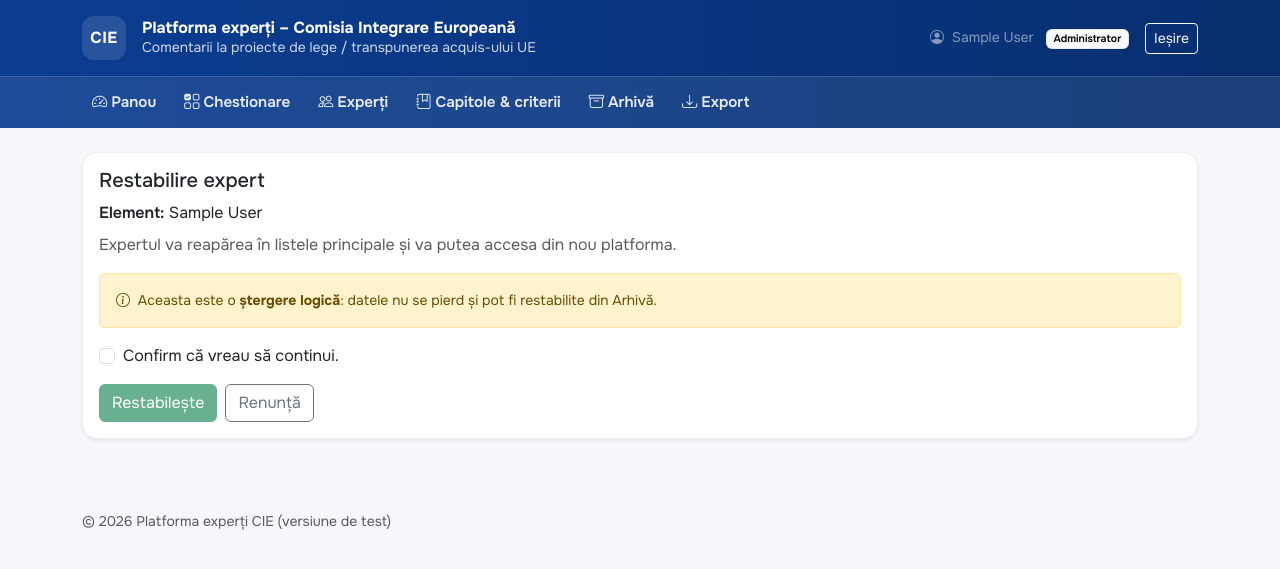
After one commit to spatarum/cie-platforma, a Django app: page /administrare/experti/1/restabilire/ in a window 1280 px wide. The commit adds this page. Shown: the top 569 px of the page. Run offline with Django 4.2, Linux system fonts and the light colour scheme; the visitor is signed in with stand-in values (Sample User, id 1); data comes from the database, SQL or seed files in the repository.

Commit message:
Add files via upload

```diff
--- a/portal/urls.py
+++ b/portal/urls.py
@@ -16,16 +16,30 @@ urlpatterns = [
 
     # Admin
     path("administrare/", views.admin_dashboard, name="admin_dashboard"),
+
     path("administrare/chestionare/", views.admin_questionnaire_list, name="admin_chestionare_list"),
     path("administrare/chestionare/nou/", views.admin_questionnaire_create, name="admin_chestionar_create"),
     path("administrare/chestionare/<int:pk>/editare/", views.admin_questionnaire_edit, name="admin_chestionar_edit"),
+    path("administrare/chestionare/<int:pk>/arhivare/", views.admin_chestionar_arhivare, name="admin_chestionar_arhivare"),
+    path("administrare/chestionare/<int:pk>/restabilire/", views.admin_chestionar_restabilire, name="admin_chestionar_restabilire"),
+    path("administrare/chestionare/<int:pk>/raspunsuri/", views.admin_chestionar_raspunsuri, name="admin_chestionar_raspunsuri"),
+    path(
+        "administrare/chestionare/<int:pk>/raspunsuri/expert/<int:expert_id>/",
+        views.admin_chestionar_raspunsuri_expert,
+        name="admin_chestionar_raspunsuri_expert",
+    ),
 
     path("administrare/experti/", views.admin_expert_list, name="admin_experti_list"),
     path("administrare/experti/nou/", views.admin_expert_create, name="admin_expert_create"),
     path("administrare/experti/<int:pk>/editare/", views.admin_expert_edit, name="admin_expert_edit"),
+    path("administrare/experti/<int:pk>/arhivare/", views.admin_expert_arhivare, name="admin_expert_arhivare"),
+    path("administrare/experti/<int:pk>/restabilire/", views.admin_expert_restabilire, name="admin_expert_restabilire"),
 
     path("administrare/referinte/", views.admin_referinte, name="admin_referinte"),
     path("administrare/capitole/<int:pk>/", views.admin_capitol_dashboard, name="admin_capitol_dashboard"),
     path("administrare/criterii/<int:pk>/", views.admin_criteriu_dashboard, name="admin_criteriu_dashboard"),
+
+    path("administrare/arhiva/", views.admin_arhiva, name="admin_arhiva"),
+
     path("administrare/export/", views.admin_export, name="admin_export"),
 ]
--- a/portal/views.py
+++ b/portal/views.py
@@ -10,7 +10,7 @@ from django.utils import timezone
 
 from .exports import export_csv, export_pdf, export_xlsx
 from .forms import ChestionarForm, ExpertCreateForm, ExpertUpdateForm, RaspunsChestionarForm
-from .models import Chapter, Criterion, ExpertProfile, Questionnaire, Submission
+from .models import Answer, Chapter, Criterion, ExpertProfile, Question, Questionnaire, Submission
 from .utils import group_chapters_by_cluster
 
 
@@ -32,7 +32,7 @@ def _get_or_create_profile(user: User) -> ExpertProfile:
 def _expert_accessible_qs(user: User):
     profil = _get_or_create_profile(user)
     return (
-        Questionnaire.objects.filter(
+        Questionnaire.objects.filter(arhivat=False).filter(
             Q(capitole__in=profil.capitole.all()) | Q(criterii__in=profil.criterii.all())
         )
         .distinct()
@@ -41,6 +41,9 @@ def _expert_accessible_qs(user: User):
 
 
 def _expert_can_access(user: User, chestionar: Questionnaire) -> bool:
+    if getattr(chestionar, 'arhivat', False):
+        return False
+
     profil = _get_or_create_profile(user)
     expert_chapters = set(profil.capitole.values_list("id", flat=True))
     expert_criteria = set(profil.criterii.values_list("id", flat=True))
@@ -178,20 +181,18 @@ def expert_questionnaire(request, pk: int):
 
 @user_passes_test(is_admin)
 def admin_dashboard(request):
-    chestionare = Questionnaire.objects.all().order_by("-creat_la")[:10]
-    experti = User.objects.filter(is_staff=False).count()
+    chestionare = Questionnaire.objects.filter(arhivat=False).order_by("-creat_la")[:10]
+    experti = User.objects.filter(is_staff=False, is_active=True).count()
     return render(
         request,
         "portal/admin_dashboard.html",
         {"chestionare": chestionare, "nr_experti": experti},
     )
 
-
 @user_passes_test(is_admin)
 def admin_questionnaire_list(request):
-    chestionare = Questionnaire.objects.all().order_by("-creat_la")
+    chestionare = Questionnaire.objects.filter(arhivat=False).order_by("-creat_la")
     return render(request, "portal/admin_chestionare_list.html", {"chestionare": chestionare})
-
 
 @user_passes_test(is_admin)
 def admin_questionnaire_create(request):
@@ -247,9 +248,8 @@ def admin_questionnaire_edit(request, pk: int):
 
 @user_passes_test(is_admin)
 def admin_expert_list(request):
-    experti = User.objects.filter(is_staff=False).order_by("last_name", "first_name")
+    experti = User.objects.filter(is_staff=False, is_active=True).order_by("last_name", "first_name")
     return render(request, "portal/admin_experti_list.html", {"experti": experti})
-
 
 @user_passes_test(is_admin)
 def admin_expert_create(request):
@@ -312,33 +312,39 @@ def admin_capitol_dashboard(request, pk: int):
     capitol = get_object_or_404(Chapter, pk=pk)
 
     expert_ids_qs = (
-        User.objects.filter(is_staff=False, profil_expert__capitole=capitol)
+        User.objects.filter(is_staff=False, is_active=True, profil_expert__capitole=capitol)
         .values_list("id", flat=True)
         .distinct()
     )
     expert_ids = list(expert_ids_qs)
     nr_experti = len(expert_ids)
 
-    chestionare_qs = Questionnaire.objects.filter(capitole=capitol).distinct().order_by("-creat_la")
+    chestionare_qs = (
+        Questionnaire.objects.filter(arhivat=False, capitole=capitol)
+        .distinct()
+        .order_by("-creat_la")
+    )
     chestionare = list(chestionare_qs)
     nr_chestionare = len(chestionare)
 
-    # Per chestionar: câți experți (din cei alocați capitolului) au răspuns (trimis sau cel puțin un răspuns completat)
+    # Per chestionar: respondenti + procent
     for q in chestionare:
         if nr_experti == 0:
             q.nr_respondenti = 0
             q.proc_respondenti = 0
+            q.respondenti = []
             continue
 
-        nr_resp = (
+        resp_ids_qs = (
             Submission.objects.filter(questionnaire=q, expert_id__in=expert_ids)
             .filter(Q(status=Submission.STATUS_TRIMIS) | Q(raspunsuri__text__gt=""))
-            .values("expert_id")
+            .values_list("expert_id", flat=True)
             .distinct()
-            .count()
         )
-        q.nr_respondenti = nr_resp
-        q.proc_respondenti = round((nr_resp / nr_experti) * 100, 1)
+        resp_ids = list(resp_ids_qs)
+        q.nr_respondenti = len(resp_ids)
+        q.proc_respondenti = round((q.nr_respondenti / nr_experti) * 100, 1)
+        q.respondenti = list(User.objects.filter(id__in=resp_ids).order_by("last_name", "first_name"))
 
     # La nivel de capitol: experți unici care au răspuns la cel puțin un chestionar din acest capitol
     if nr_experti and nr_chestionare:
@@ -368,40 +374,45 @@ def admin_capitol_dashboard(request, pk: int):
     )
 
 
+
 @user_passes_test(is_admin)
 def admin_criteriu_dashboard(request, pk: int):
     criteriu = get_object_or_404(Criterion, pk=pk)
 
     expert_ids_qs = (
-        User.objects.filter(is_staff=False, profil_expert__criterii=criteriu)
+        User.objects.filter(is_staff=False, is_active=True, profil_expert__criterii=criteriu)
         .values_list("id", flat=True)
         .distinct()
     )
     expert_ids = list(expert_ids_qs)
     nr_experti = len(expert_ids)
 
-    chestionare_qs = Questionnaire.objects.filter(criterii=criteriu).distinct().order_by("-creat_la")
+    chestionare_qs = (
+        Questionnaire.objects.filter(arhivat=False, criterii=criteriu)
+        .distinct()
+        .order_by("-creat_la")
+    )
     chestionare = list(chestionare_qs)
     nr_chestionare = len(chestionare)
 
-    # Per chestionar: câți experți (din cei alocați criteriului) au răspuns (trimis sau cel puțin un răspuns completat)
     for q in chestionare:
         if nr_experti == 0:
             q.nr_respondenti = 0
             q.proc_respondenti = 0
+            q.respondenti = []
             continue
 
-        nr_resp = (
+        resp_ids_qs = (
             Submission.objects.filter(questionnaire=q, expert_id__in=expert_ids)
             .filter(Q(status=Submission.STATUS_TRIMIS) | Q(raspunsuri__text__gt=""))
-            .values("expert_id")
+            .values_list("expert_id", flat=True)
             .distinct()
-            .count()
         )
-        q.nr_respondenti = nr_resp
-        q.proc_respondenti = round((nr_resp / nr_experti) * 100, 1)
+        resp_ids = list(resp_ids_qs)
+        q.nr_respondenti = len(resp_ids)
+        q.proc_respondenti = round((q.nr_respondenti / nr_experti) * 100, 1)
+        q.respondenti = list(User.objects.filter(id__in=resp_ids).order_by("last_name", "first_name"))
 
-    # La nivel de criteriu: experți unici care au răspuns la cel puțin un chestionar din acest criteriu
     if nr_experti and nr_chestionare:
         nr_experti_care_au_raspuns = (
             Submission.objects.filter(questionnaire__in=chestionare, expert_id__in=expert_ids)
@@ -429,9 +440,10 @@ def admin_criteriu_dashboard(request, pk: int):
     )
 
 
+
 @user_passes_test(is_admin)
 def admin_export(request):
-    chestionare_all = Questionnaire.objects.all().order_by("-creat_la")
+    chestionare_all = Questionnaire.objects.filter(arhivat=False).order_by("-creat_la")
     chapters_all = Chapter.objects.all().order_by("numar")
     criteria_all = Criterion.objects.all().order_by("cod")
 
@@ -443,11 +455,11 @@ def admin_export(request):
 
         qs = Questionnaire.objects.none()
         if ids:
-            qs = qs | Questionnaire.objects.filter(id__in=ids)
+            qs = qs | Questionnaire.objects.filter(arhivat=False, id__in=ids)
         if ch_ids:
-            qs = qs | Questionnaire.objects.filter(capitole__id__in=ch_ids)
+            qs = qs | Questionnaire.objects.filter(arhivat=False, capitole__id__in=ch_ids)
         if cr_ids:
-            qs = qs | Questionnaire.objects.filter(criterii__id__in=cr_ids)
+            qs = qs | Questionnaire.objects.filter(arhivat=False, criterii__id__in=cr_ids)
         qs = qs.distinct().order_by("-creat_la")
 
         if not qs.exists():
@@ -481,3 +493,205 @@ def admin_export(request):
         "portal/admin_export.html",
         {"chestionare": chestionare_all, "capitole": chapters_all, "criterii": criteria_all},
     )
+
+
+# -------------------- ARHIVARE (soft delete) --------------------
+
+
+@user_passes_test(is_admin)
+def admin_arhiva(request):
+    experti_arhivati = (
+        User.objects.filter(is_staff=False, is_active=False, profil_expert__arhivat=True)
+        .select_related("profil_expert")
+        .order_by("last_name", "first_name")
+    )
+    chestionare_arhivate = Questionnaire.objects.filter(arhivat=True).order_by("-arhivat_la", "-creat_la")
+    return render(
+        request,
+        "portal/admin_arhiva.html",
+        {"experti": experti_arhivati, "chestionare": chestionare_arhivate},
+    )
+
+
+@user_passes_test(is_admin)
+def admin_expert_arhivare(request, pk: int):
+    user = get_object_or_404(User, pk=pk)
+    if user.is_staff:
+        messages.error(request, "Acest utilizator este administrator.")
+        return redirect("admin_experti_list")
+
+    profil = _get_or_create_profile(user)
+
+    if request.method == "POST":
+        profil.arhivat = True
+        profil.arhivat_la = timezone.now()
+        profil.save(update_fields=["arhivat", "arhivat_la"])
+        user.is_active = False
+        user.save(update_fields=["is_active"])
+        messages.success(request, "Expertul a fost mutat în arhivă (nu a fost șters definitiv).")
+        return redirect("admin_experti_list")
+
+    return render(
+        request,
+        "portal/admin_confirm.html",
+        {
+            "titlu": "Arhivare expert",
+            "obiect": user.get_full_name() or user.username,
+            "mesaj": "Acest expert va fi scos din listele principale și nu va mai putea accesa platforma. Îl vei putea restabili ulterior din Arhivă.",
+            "confirm_text": "Arhivează",
+            "confirm_class": "btn-danger",
+            "cancel_url": request.GET.get("next") or "/administrare/experti/",
+        },
+    )
+
+
+@user_passes_test(is_admin)
+def admin_expert_restabilire(request, pk: int):
+    user = get_object_or_404(User, pk=pk)
+    profil = _get_or_create_profile(user)
+
+    if request.method == "POST":
+        profil.arhivat = False
+        profil.arhivat_la = None
+        profil.save(update_fields=["arhivat", "arhivat_la"])
+        user.is_active = True
+        user.save(update_fields=["is_active"])
+        messages.success(request, "Expertul a fost restabilit.")
+        return redirect("admin_arhiva")
+
+    return render(
+        request,
+        "portal/admin_confirm.html",
+        {
+            "titlu": "Restabilire expert",
+            "obiect": user.get_full_name() or user.username,
+            "mesaj": "Expertul va reapărea în listele principale și va putea accesa din nou platforma.",
+            "confirm_text": "Restabilește",
+            "confirm_class": "btn-success",
+            "cancel_url": request.GET.get("next") or "/administrare/arhiva/",
+        },
+    )
+
+
+@user_passes_test(is_admin)
+def admin_chestionar_arhivare(request, pk: int):
+    chestionar = get_object_or_404(Questionnaire, pk=pk)
+
+    if request.method == "POST":
+        chestionar.arhivat = True
+        chestionar.arhivat_la = timezone.now()
+        chestionar.save(update_fields=["arhivat", "arhivat_la"])
+        messages.success(request, "Chestionarul a fost mutat în arhivă (nu a fost șters definitiv).")
+        return redirect("admin_chestionare_list")
+
+    return render(
+        request,
+        "portal/admin_confirm.html",
+        {
+            "titlu": "Arhivare chestionar",
+            "obiect": chestionar.titlu,
+            "mesaj": "Chestionarul va fi scos din listele principale (admin și experți). Îl vei putea restabili ulterior din Arhivă.",
+            "confirm_text": "Arhivează",
+            "confirm_class": "btn-danger",
+            "cancel_url": request.GET.get("next") or "/administrare/chestionare/",
+        },
+    )
+
+
+@user_passes_test(is_admin)
+def admin_chestionar_restabilire(request, pk: int):
+    chestionar = get_object_or_404(Questionnaire, pk=pk)
+
+    if request.method == "POST":
+        chestionar.arhivat = False
+        chestionar.arhivat_la = None
+        chestionar.save(update_fields=["arhivat", "arhivat_la"])
+        messages.success(request, "Chestionarul a fost restabilit.")
+        return redirect("admin_arhiva")
+
+    return render(
+        request,
+        "portal/admin_confirm.html",
+        {
+            "titlu": "Restabilire chestionar",
+            "obiect": chestionar.titlu,
+            "mesaj": "Chestionarul va reapărea în listele principale.",
+            "confirm_text": "Restabilește",
+            "confirm_class": "btn-success",
+            "cancel_url": request.GET.get("next") or "/administrare/arhiva/",
+        },
+    )
+
+
+# -------------------- RĂSPUNSURI (dashboard avansat) --------------------
+
+
+@user_passes_test(is_admin)
+def admin_chestionar_raspunsuri(request, pk: int):
+    chestionar = get_object_or_404(Questionnaire, pk=pk)
+
+    submissions = (
+        Submission.objects.filter(questionnaire=chestionar)
+        .filter(Q(status=Submission.STATUS_TRIMIS) | Q(raspunsuri__text__gt=""))
+        .select_related("expert")
+        .prefetch_related("raspunsuri", "raspunsuri__question")
+        .order_by("expert__last_name", "expert__first_name")
+        .distinct()
+    )
+
+    experti = [s.expert for s in submissions]
+    intrebari = list(chestionar.intrebari.all().order_by("ord"))
+
+    # answers[expert_id][question_id] = text
+    answers = {}
+    for s in submissions:
+        m = {}
+        for a in s.raspunsuri.all():
+            m[a.question_id] = a.text
+        answers[s.expert_id] = m
+
+    back_url = request.GET.get("back")
+
+    return render(
+        request,
+        "portal/admin_chestionar_raspunsuri.html",
+        {
+            "chestionar": chestionar,
+            "experti": experti,
+            "intrebari": intrebari,
+            "answers": answers,
+            "back_url": back_url,
+        },
+    )
+
+
+@user_passes_test(is_admin)
+def admin_chestionar_raspunsuri_expert(request, pk: int, expert_id: int):
+    chestionar = get_object_or_404(Questionnaire, pk=pk)
+    expert = get_object_or_404(User, pk=expert_id)
+
+    submission = get_object_or_404(Submission, questionnaire=chestionar, expert=expert)
+
+    # Map question_id -> answer
+    ans_map = {
+        a.question_id: a.text
+        for a in Answer.objects.filter(submission=submission).select_related("question")
+    }
+
+    rows = []
+    for q in chestionar.intrebari.all().order_by("ord"):
+        rows.append({"question": q, "text": ans_map.get(q.id, "")})
+
+    back_url = request.GET.get("back")
+
+    return render(
+        request,
+        "portal/admin_chestionar_raspunsuri_expert.html",
+        {
+            "chestionar": chestionar,
+            "expert": expert,
+            "submission": submission,
+            "rows": rows,
+            "back_url": back_url,
+        },
+    )
--- /dev/null
+++ b/templates/portal/admin_confirm.html
@@ -0,0 +1,48 @@
+{% extends 'portal/base.html' %}
+
+{% block title %}{{ titlu }} | Administrare{% endblock %}
+
+{% block content %}
+<div class="card shadow-sm gov-card">
+  <div class="card-body">
+    <h1 class="h5 mb-2">{{ titlu }}</h1>
+    <div class="mb-2"><span class="fw-semibold">Element:</span> {{ obiect }}</div>
+    <div class="text-muted mb-3">{{ mesaj }}</div>
+
+    <div class="alert alert-warning small">
+      <i class="bi bi-info-circle me-1"></i>
+      Aceasta este o <strong>ștergere logică</strong>: datele nu se pierd și pot fi restabilite din Arhivă.
+    </div>
+
+    <form method="post" class="mt-3">
+      {% csrf_token %}
+
+      <div class="form-check mb-3">
+        <input class="form-check-input" type="checkbox" value="1" id="confirmCheck">
+        <label class="form-check-label" for="confirmCheck">
+          Confirm că vreau să continui.
+        </label>
+      </div>
+
+      <div class="d-flex gap-2">
+        <button id="confirmBtn" type="submit" class="btn {{ confirm_class|default:'btn-danger' }}" disabled>
+          {{ confirm_text|default:'Confirmă' }}
+        </button>
+        <a class="btn btn-outline-secondary" href="{{ cancel_url|default:'/' }}">Renunță</a>
+      </div>
+    </form>
+  </div>
+</div>
+{% endblock %}
+
+{% block scripts %}
+<script>
+  const check = document.getElementById('confirmCheck');
+  const btn = document.getElementById('confirmBtn');
+  if (check && btn) {
+    check.addEventListener('change', () => {
+      btn.disabled = !check.checked;
+    });
+  }
+</script>
+{% endblock %}
--- a/templates/portal/base.html
+++ b/templates/portal/base.html
@@ -49,6 +49,7 @@
           <a class="nav-link" href="{% url 'admin_chestionare_list' %}"><i class="bi bi-ui-checks-grid me-1"></i>Chestionare</a>
           <a class="nav-link" href="{% url 'admin_experti_list' %}"><i class="bi bi-people me-1"></i>Experți</a>
           <a class="nav-link" href="{% url 'admin_referinte' %}"><i class="bi bi-journal-bookmark me-1"></i>Capitole & criterii</a>
+          <a class="nav-link" href="{% url 'admin_arhiva' %}"><i class="bi bi-archive me-1"></i>Arhivă</a>
           <a class="nav-link" href="{% url 'admin_export' %}"><i class="bi bi-download me-1"></i>Export</a>
         {% else %}
           <a class="nav-link" href="{% url 'expert_dashboard' %}"><i class="bi bi-speedometer2 me-1"></i>Chestionare</a>
```
Also changed, not shown: portal/models.py (+14 -0 lines), portal/signals.py (+14 -1 lines), templates/portal/admin_arhiva.html (added, +93 -0 lines), templates/portal/admin_capitol_dashboard.html (+14 -2 lines), templates/portal/admin_chestionar_raspunsuri.html (added, +93 -0 lines), templates/portal/admin_chestionar_raspunsuri_expert.html (added, +54 -0 lines), templates/portal/admin_chestionare_list.html (+12 -4 lines), templates/portal/admin_criteriu_dashboard.html (+14 -2 lines), templates/portal/admin_experti_list.html (+17 -2 lines), portal/migrations/0005_soft_delete_and_login_stats.py (added).
